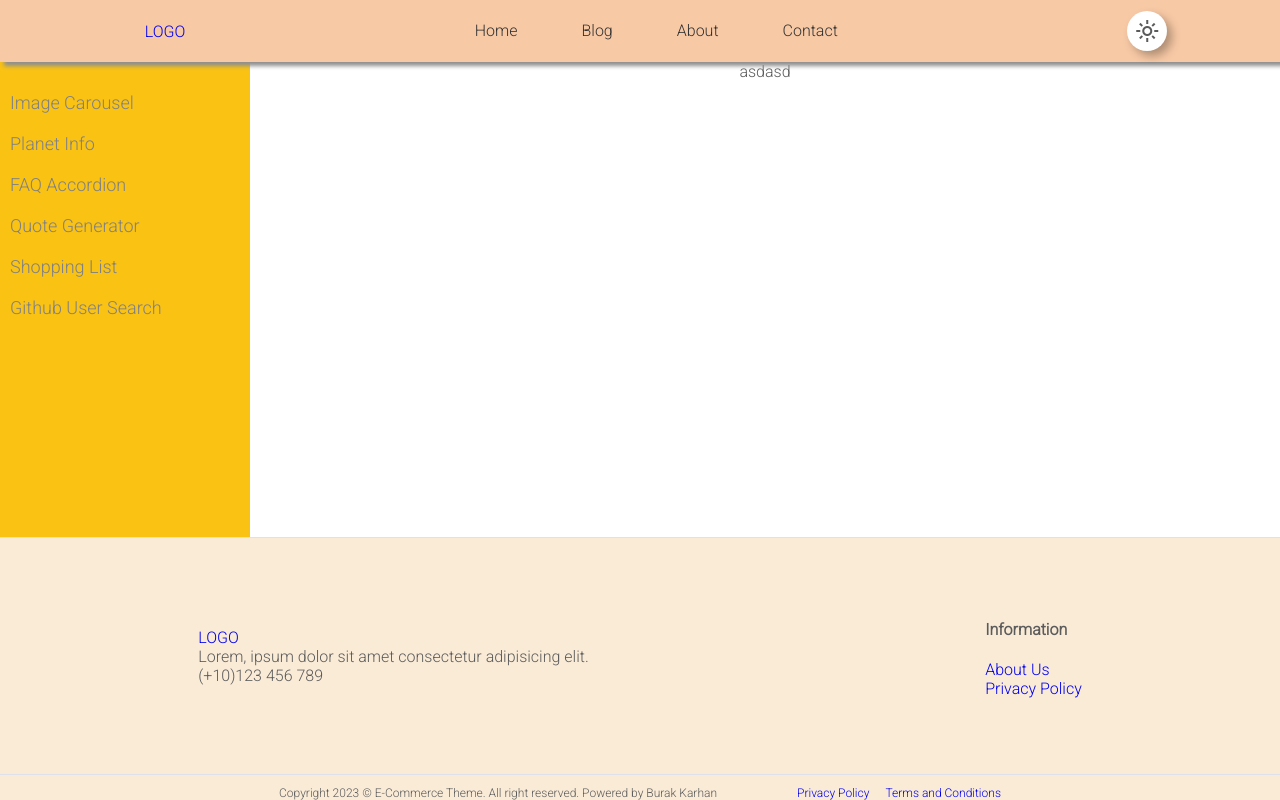
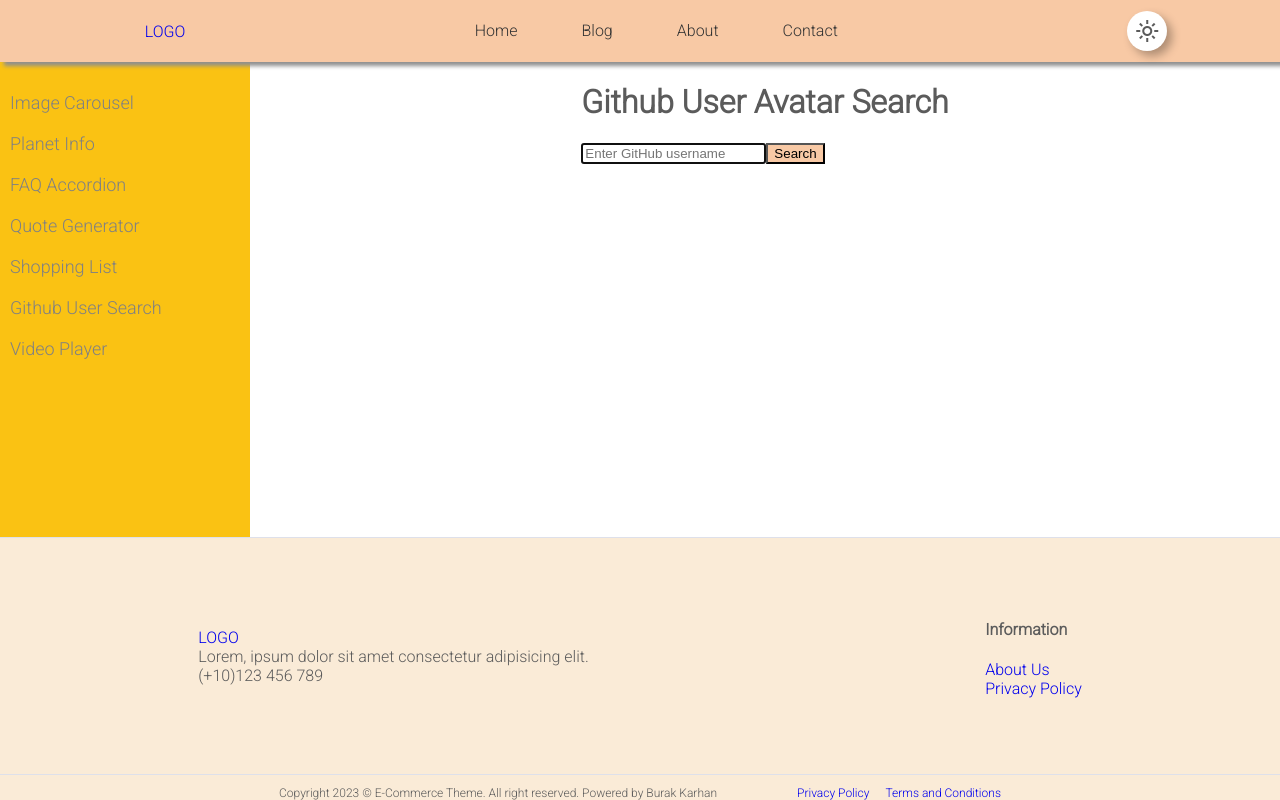
Before and after one commit to kobrak1/bunch-of-apps, a React (Vite) app: page /github-user-search in a window 1280 px wide. Shown: the top 800 px of the page. Built offline with nearby package versions, Linux system fonts and the light colour scheme.

Commit message:
add: GithubUserSearch is added to the list

```diff
--- a/src/App.jsx
+++ b/src/App.jsx
@@ -7,6 +7,7 @@ import FaqAccordionPage from "./pages/FaqAccordionPage";
 import QuoteGenerator from "./components/Apps/QuoteGenerator/QuoteGenerator";
 import ShoppingList from "./components/Apps/ShoppingList/ShoppingList";
 import GithubuserSearch from "./components/Apps/GithubUserSearch/GithubuserSearch";
+import VideoPlayer from "./components/Apps/VideoPlayer/VideoPlayer";
 
 const App = () => {
   const {darkMode} = useContext(MainContext);
@@ -19,6 +20,7 @@ const App = () => {
       <Route path="/quote-generator" element={<QuoteGenerator />} />
       <Route path="/shopping-list" element={<ShoppingList />} />
       <Route path="/github-user-search" element={<GithubuserSearch />} />
+      <Route path="/video-player" element={<VideoPlayer />} />
     </Routes>
   );
 };
--- a/src/components/Apps/GithubUserSearch/GithubuserSearch.jsx
+++ b/src/components/Apps/GithubUserSearch/GithubuserSearch.jsx
@@ -1,11 +1,81 @@
-import "./GithubUserSearch.scss";
+import { useState } from "react";
 
 const GithubuserSearch = () => {
+  const [userName, setUserName] = useState("");
+  const [user, setUser] = useState([]);
+  const [error, setError] = useState("");
+
+  const baseUrl = `https://api.github.com/users/${userName}`;
+
+  // function to handle the input change
+  const handleInput = (e) => {
+    setUserName(e.target.value);
+  };
+
+  // function to listen the Enter key
+  const handleKeyDown = (e) => {
+    if (e.key === "Enter") {
+      handleSearch();
+    }
+  };
+
+  // function to handle search
+  const handleSearch = async (e) => {
+    e.preventDefault(); // Prevent the form from submitting and reloading the page
+
+    try {
+      const response = await fetch(baseUrl);
+      if (!response.ok) {
+        throw new Error("User not found");
+      }
+      const userData = await response.json();
+      setUser(userData);
+      setUserName("")
+      setError("")
+    } catch (error) {
+      console.error("Eror:", error);
+      setUser([]);
+      setError(`${error}`)
+    }
+  };
+
+  const Form = ({ onSubmit, value, onChange, onKeyDown }) => {
+    return (
+      <form onSubmit={onSubmit}>
+        <div>
+          <input
+            autoFocus="autoFocus"
+            type="text"
+            value={value}
+            onChange={onChange}
+            onKeyDown={onKeyDown}
+            placeholder="Enter GitHub username"
+            required
+          />
+          <button type="submit" style={{backgroundColor:"#f8c9a5"}}>Search</button>
+        </div>
+      </form>
+    );
+  };
+  console.log(userName);
+  console.log(user);
   return (
-    <div>
-      asdasd
+    <div className="githubUserSearch">
+      <h1>Github User Avatar Search</h1>
+      <Form
+        onSubmit={handleSearch}
+        value={userName}
+        onChange={handleInput}
+        onKeyDown={handleKeyDown}
+      />
+      {user && (
+        <div>
+            <img src={user.avatar_url} />
+        </div>
+      )}
+      {error && <p style={{color:"red"}}>{error}</p> }
     </div>
-  )
-}
+  );
+};
 
-export default GithubuserSearch
+export default GithubuserSearch;
--- a/src/components/Apps/QuoteGenerator/QuoteGenerator.jsx
+++ b/src/components/Apps/QuoteGenerator/QuoteGenerator.jsx
@@ -3,7 +3,6 @@ import "./QuoteGenerator.scss";
 
 const QuoteGenerator = () => {
   const [quote, setQuote] = useState([]);
-  // const [isClicked, setIsClicked] = useState(false);
 
   // Function to make API call
   const fetchData = async () => {
@@ -26,10 +25,6 @@ const QuoteGenerator = () => {
     }
   };
 
-  // useEffect(() => {
-  //   fetchData();
-  // }, [isClicked]);
-
   console.log(typeof quote);
 
   return (
--- /dev/null
+++ b/src/components/Apps/VideoPlayer/VideoPlayer.jsx
@@ -0,0 +1,11 @@
+import "./VideoPlayer.scss"
+
+const VideoPlayer = () => {
+  return (
+    <div>
+      asdasdad
+    </div>
+  )
+}
+
+export default VideoPlayer
--- a/src/components/Sidebar/Sidebar.jsx
+++ b/src/components/Sidebar/Sidebar.jsx
@@ -10,6 +10,7 @@ const Sidebar = () => {
         <a href="/quote-generator">Quote Generator</a>
         <a href="/shopping-list">Shopping List</a>
         <a href="/github-user-search">Github User Search</a>
+        <a href="/video-player">Video Player</a>
       </div>
     </aside>
   );
```
Also changed, not shown: src/components/Apps/VideoPlayer/VideoPlayer.scss (added).
